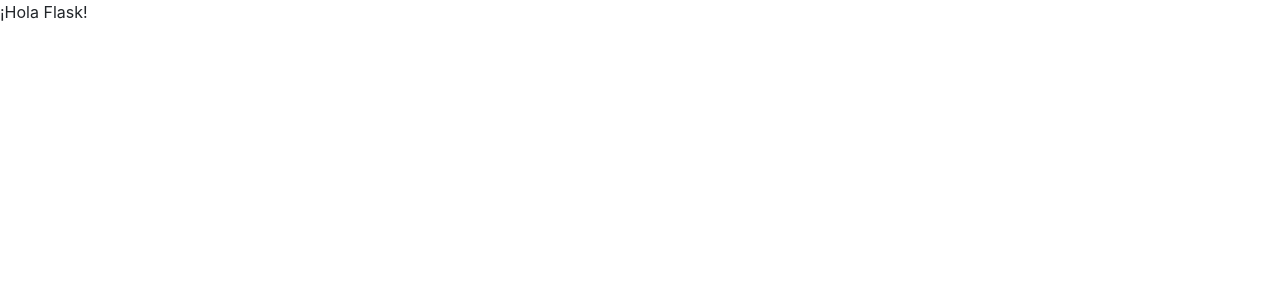
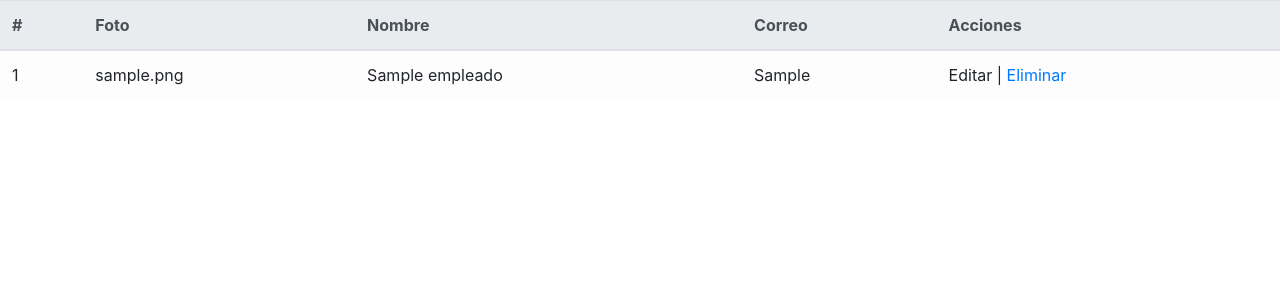
Before and after one commit to DataEngel/Employee-management---CRUD-with-Flask-MySQL, a Flask app: page / in a window 1280 px wide. Before the commit the part shown is almost empty. Shown: the top 300 px of the page. Run offline with Flask 2, Linux system fonts and the light colour scheme; tables that the repository leaves empty or names only in its code hold one stand-in row (values such as "Sample post"); some libraries are stand-ins or nearby versions.

Commit message:
show and delete data from table

```diff
--- a/app.py
+++ b/app.py
@@ -1,6 +1,6 @@
 #from logging import debug
 from flask import Flask
-from flask import render_template, request
+from flask import render_template, request, redirect
 from flaskext.mysql import MySQL
 from datetime import datetime
 
@@ -25,7 +25,18 @@
     print(empleados)
 
     conn.commit()
-    return render_template('empleados/index.html')
+
+    return render_template('empleados/index.html', empleados=empleados)
+
+@app.route('/destroy/<int:id>')
+def destroy(id):
+    conn = mysql.connect()
+    cursor = conn.cursor()
+
+    cursor.execute("DELETE FROM empleados WHERE id=%s",(id))
+    conn.commit()
+    return redirect('/')
+
 
 @app.route('/create')
 def create():
--- a/templates/empleados/index.html
+++ b/templates/empleados/index.html
@@ -7,6 +7,34 @@
     <title>Inicio</title>
 </head>
 <body>
-    ¡Hola Flask!
+
+    <table class="table table-light">
+        <thead class="thead-light">
+            <tr>
+                <th>#</th>
+                <th>Foto</th>
+                <th>Nombre</th>
+                <th>Correo</th>
+                <th>Acciones</th>
+            </tr>
+        </thead>
+        <tbody>
+            {% for empleado in empleados %}
+            <tr>
+                <td>{{empleado[0] }}</td>
+                <td>{{empleado[3] }}</td>
+                <td>{{empleado[1] }}</td>
+                <td>{{empleado[2] }}</td>
+                <td> Editar |
+                    <a href="/destroy/{{empleado[0]}}">Eliminar</a>
+
+                </td>
+            </tr>
+            {% endfor %}
+
+
+        </tbody>
+    </table>
+
 </body>
 </html>
```
